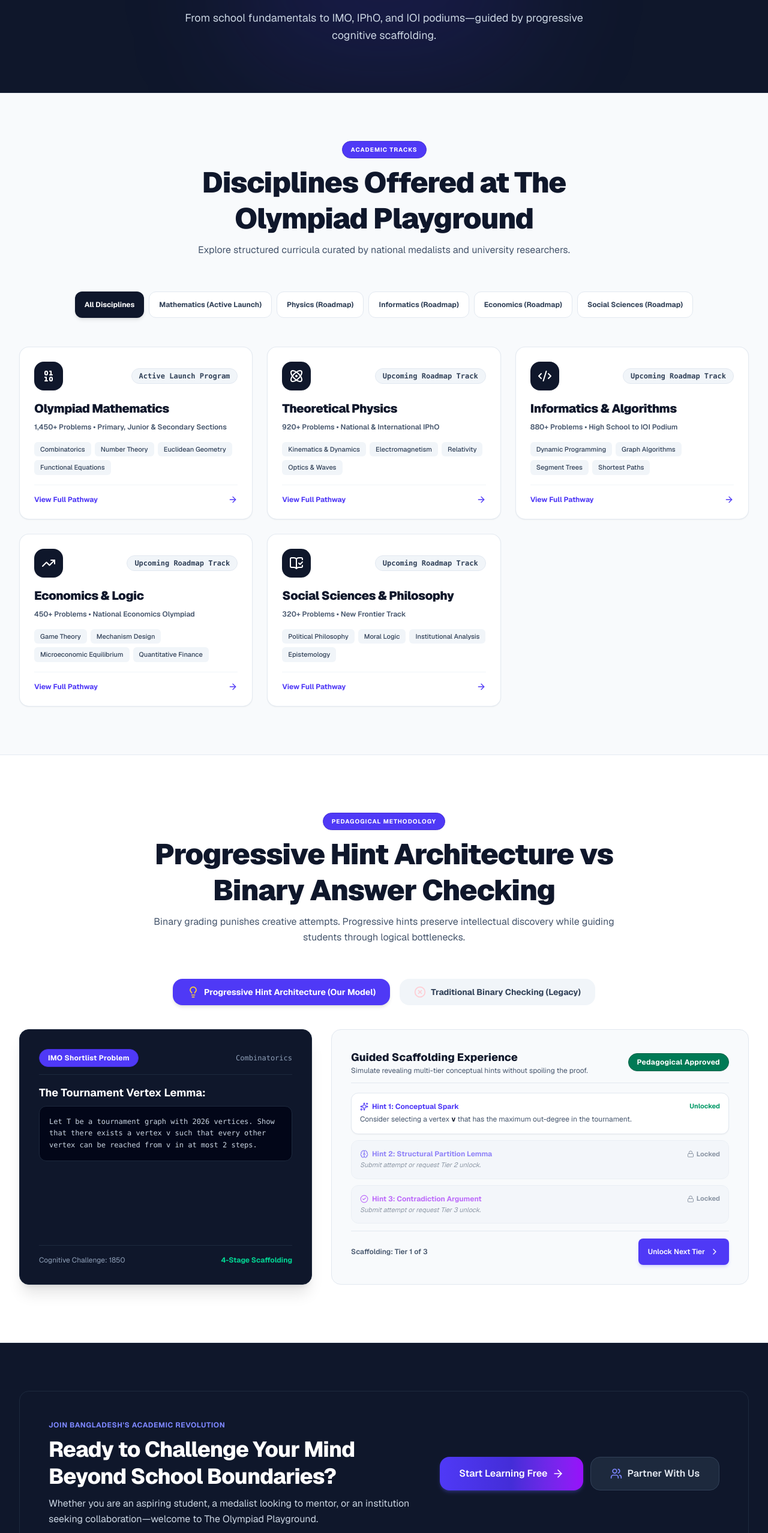
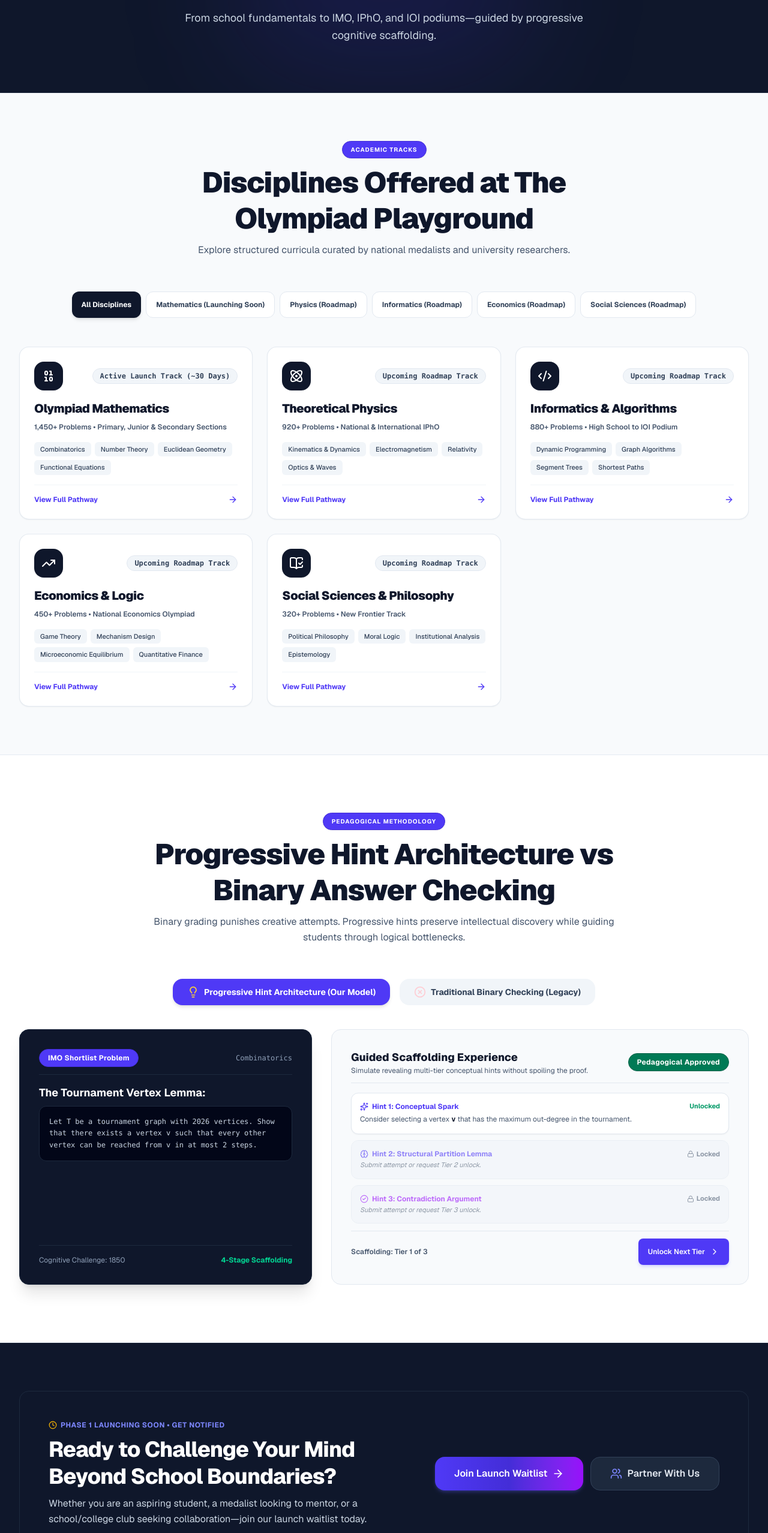
Before and after one commit to ahnaf-asif/olympiad-home, a Next.js app: page /academics in a window 1280 px wide. Shown: the part 244-2800 px from the top of the page at 60% size. Built offline with nearby package versions, Linux system fonts and the light colour scheme.

Commit message:
refactor(cta): replace 'Start Learning Free' with 'Join Launch Waitlist' to reflect pre-launch phase

```diff
--- a/components/academics/DisciplineFilter.tsx
+++ b/components/academics/DisciplineFilter.tsx
@@ -1,18 +1,19 @@
 "use client";
 
 import React, { useState } from "react";
+import Link from "next/link";
 import { DisciplineCard, Discipline } from "./DisciplineCard";
 import { SectionHeading } from "@/components/ui/SectionHeading";
 import { Badge } from "@/components/ui/Badge";
 import { Button } from "@/components/ui/Button";
-import { ArrowRight, X } from "lucide-react";
+import { ArrowRight, X, Clock } from "lucide-react";
 
 const disciplinesData: Discipline[] = [
   {
     id: "math",
     category: "math",
     title: "Olympiad Mathematics",
-    track: "Active Launch Program",
+    track: "Active Launch Track (~30 Days)",
     level: "Primary, Junior & Secondary Sections",
     description: "Rigorous proof-based mathematics focusing on invariant discovery, algebraic bounds, and non-routine problem solving across Primary, Junior, and Secondary divisions.",
     topics: ["Combinatorics", "Number Theory", "Euclidean Geometry", "Functional Equations"],
@@ -88,7 +89,7 @@ export function DisciplineFilter() {
         <div className="flex flex-wrap items-center justify-center gap-2 mb-8 md:mb-12">
           {[
             { id: "all", label: "All Disciplines" },
-            { id: "math", label: "Mathematics (Active Launch)" },
+            { id: "math", label: "Mathematics (Launching Soon)" },
             { id: "physics", label: "Physics (Roadmap)" },
             { id: "informatics", label: "Informatics (Roadmap)" },
             { id: "economics", label: "Economics (Roadmap)" },
@@ -126,8 +127,9 @@ export function DisciplineFilter() {
 
               <div className="flex items-center justify-between border-b border-slate-800 pb-4">
                 <div className="flex items-center gap-2">
-                  <Badge variant="indigo" className="bg-indigo-600 text-white text-xs">
-                    {selectedDiscipline.track}
+                  <Badge variant="indigo" className="bg-indigo-600 text-white text-xs gap-1">
+                    <Clock className="h-3 w-3" />
+                    <span>{selectedDiscipline.track}</span>
                   </Badge>
                   <span className="text-xs text-slate-400 font-mono">
                     {selectedDiscipline.problemCount}+ Problems
@@ -165,9 +167,11 @@ export function DisciplineFilter() {
 
               <div className="pt-4 border-t border-slate-800 flex items-center justify-between gap-4">
                 <span className="text-xs text-slate-400">Level: {selectedDiscipline.level}</span>
-                <Button variant="gradient" size="default" onClick={() => setSelectedDiscipline(null)}>
-                  <span>{selectedDiscipline.category === "math" ? "Start Math Practice" : "View Roadmap"}</span>
-                  <ArrowRight className="h-4 w-4" />
+                <Button asChild variant="gradient" size="default">
+                  <Link href="/contact" onClick={() => setSelectedDiscipline(null)}>
+                    <span>Join Launch Waitlist</span>
+                    <ArrowRight className="h-4 w-4" />
+                  </Link>
                 </Button>
               </div>
 
--- a/components/home/CallToAction.tsx
+++ b/components/home/CallToAction.tsx
@@ -1,6 +1,6 @@
 import React from "react";
 import Link from "next/link";
-import { ArrowRight, Users } from "lucide-react";
+import { ArrowRight, Users, Clock } from "lucide-react";
 import { Button } from "@/components/ui/Button";
 
 export function CallToAction() {
@@ -10,8 +10,9 @@ export function CallToAction() {
         <div className="rounded-2xl bg-slate-900 p-6 sm:p-8 md:p-12 border border-slate-800 flex flex-col md:flex-row items-center justify-between gap-6 md:gap-8">
 
           <div className="flex flex-col gap-2.5 max-w-2xl text-left">
-            <span className="text-[11px] md:text-xs font-bold uppercase tracking-wider text-indigo-400">
-              Join Bangladesh&apos;s Academic Revolution
+            <span className="text-[11px] md:text-xs font-bold uppercase tracking-wider text-indigo-400 flex items-center gap-1.5">
+              <Clock className="h-3.5 w-3.5 text-amber-400" />
+              <span>Phase 1 Launching Soon &bull; Get Notified</span>
             </span>
 
             <h2 className="text-2xl sm:text-3xl md:text-4xl font-extrabold text-white tracking-tight leading-tight">
@@ -19,14 +20,14 @@ export function CallToAction() {
             </h2>
 
             <p className="text-sm md:text-base text-slate-300 leading-relaxed font-normal">
-              Whether you are an aspiring student, a medalist looking to mentor, or an institution seeking collaboration—welcome to The Olympiad Playground.
+              Whether you are an aspiring student, a medalist looking to mentor, or a school/college club seeking collaboration—join our launch waitlist today.
             </p>
           </div>
 
           <div className="flex flex-col sm:flex-row items-stretch sm:items-center gap-3 w-full md:w-auto flex-shrink-0">
             <Button asChild variant="gradient" size="lg">
-              <Link href="/academics" className="flex items-center justify-center gap-2">
-                <span>Start Learning Free</span>
+              <Link href="/contact" className="flex items-center justify-center gap-2">
+                <span>Join Launch Waitlist</span>
                 <ArrowRight className="h-5 w-5" />
               </Link>
             </Button>
```
